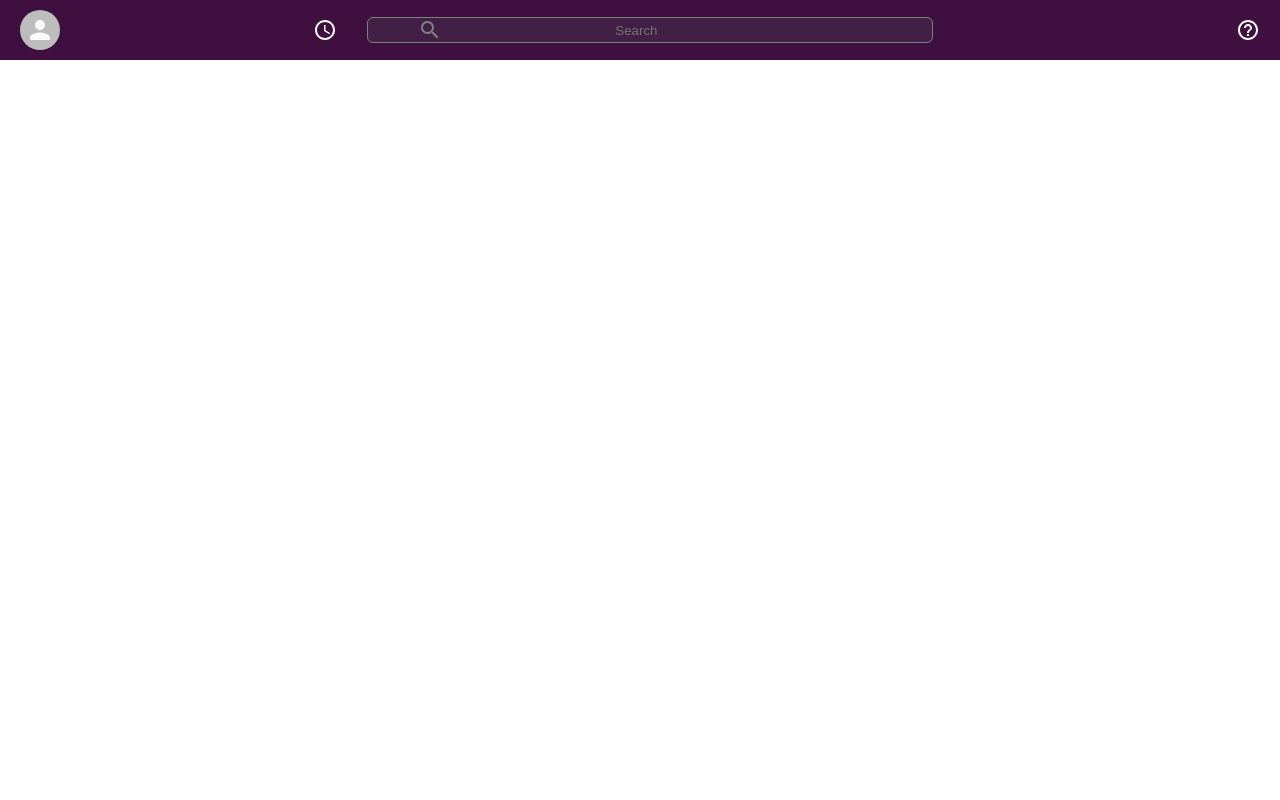
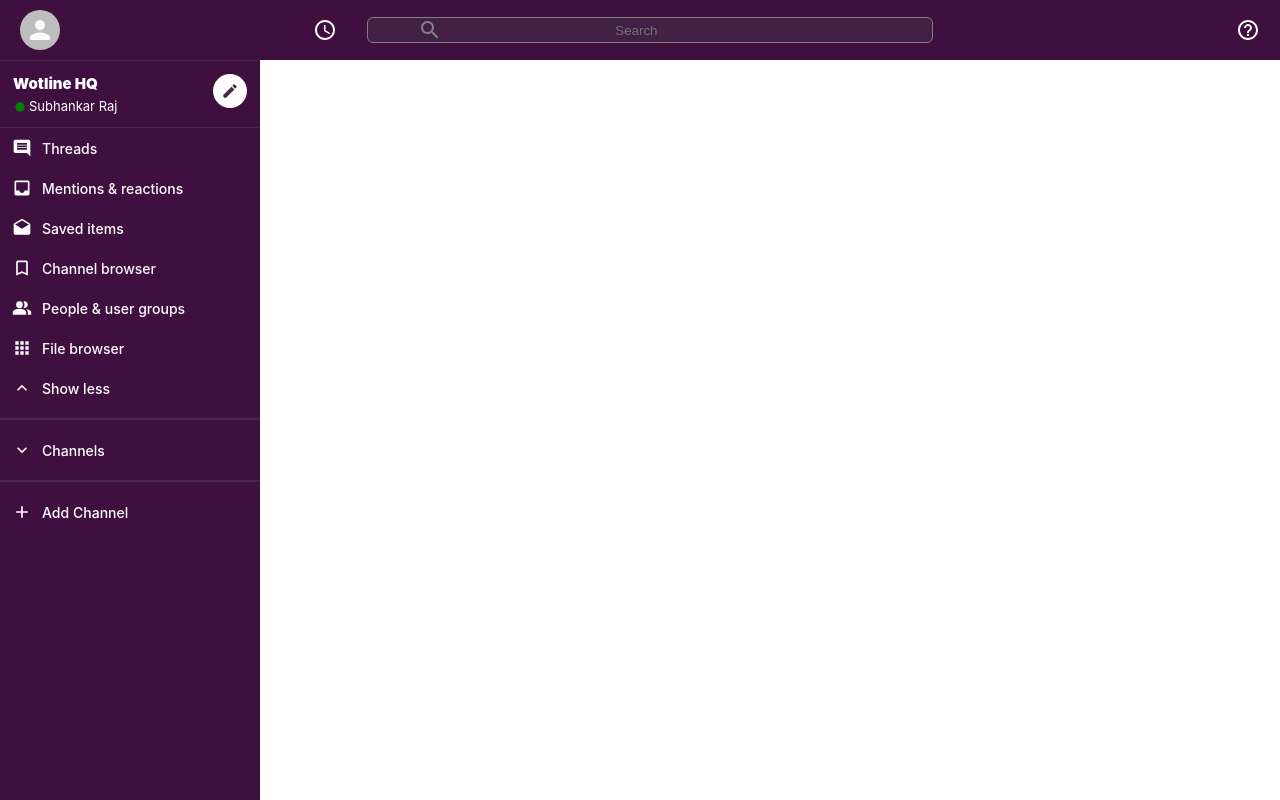
Before and after one commit to raj-subhankar/slack-clone2, a React (Create React App) app: page / in a window 1280 px wide. Built offline with nearby package versions, Linux system fonts and the light colour scheme.

Commit message:
Create Sidebar

```diff
--- a/src/App.js
+++ b/src/App.js
@@ -3,17 +3,23 @@
 import { BrowserRouter as Router } from 'react-router-dom';
 import './App.css';
 import Header from './components/Header';
+import styled from "styled-components";
+import Sidebar from './components/Sidebar';
 
 function App() {
   return (
     <div className="app">
       <Router>
         <>
+        <Header/>
+        <AppBody >
+          <Sidebar />
           <Switch>
             <Route path="/" exact>
-              <Header />
+
             </Route>
           </Switch>
+        </AppBody>
         </>
       </Router>
     </div>
@@ -21,3 +27,8 @@
 }
 
 export default App;
+
+const AppBody = styled.div`
+  display: flex;
+  height: 100vh;
+`;
--- /dev/null
+++ b/src/components/Sidebar.js
@@ -0,0 +1,98 @@
+import FiberManualRecordIcon from '@material-ui/icons/FiberManualRecord';
+import React from 'react'
+import styled from 'styled-components';
+import CreateIcon from '@material-ui/icons/Create'
+import SidebarOption from './SidebarOption';
+import InsertCommentIcon from '@material-ui/icons/InsertComment';
+import InboxIcon from "@material-ui/icons/Inbox"
+import DraftsIcon from "@material-ui/icons/Drafts"
+import BookmarkBorderIcon from "@material-ui/icons/BookmarkBorder"
+import PeopleAltIcon from "@material-ui/icons/PeopleAlt"
+import AppsIcon from "@material-ui/icons/Apps"
+import ExpandLessIcon from "@material-ui/icons/ExpandLess"
+import ExpandMoreIcon from "@material-ui/icons/ExpandMore"
+import AddIcon from "@material-ui/icons/Add"
+
+function Sidebar() {
+    return(
+        <SidebarContainer>
+            <SidebarHeader>
+                <SidebarInfo>
+                    <h2>Wotline HQ</h2>
+                    <h3>
+                        <FiberManualRecordIcon />
+                        Subhankar Raj
+                    </h3>
+                </SidebarInfo>
+                <CreateIcon />
+            </SidebarHeader>
+
+            <SidebarOption Icon={InsertCommentIcon} title="Threads" />
+            <SidebarOption Icon={InboxIcon} title="Mentions & reactions" />
+            <SidebarOption Icon={DraftsIcon} title="Saved items" />
+            <SidebarOption Icon={BookmarkBorderIcon} title="Channel browser" />
+            <SidebarOption Icon={PeopleAltIcon} title="People & user groups" />
+            <SidebarOption Icon={AppsIcon} title="File browser" />
+            <SidebarOption Icon={ExpandLessIcon} title="Show less" />
+            <hr />
+            <SidebarOption Icon={ExpandMoreIcon} title="Channels" />
+            <hr />
+            <SidebarOption Icon={AddIcon} addChannelOption title="Add Channel" />
+        </SidebarContainer>
+    )
+}
+
+export default Sidebar
+
+const SidebarContainer = styled.div`
+    color: white;
+    background-color: var(--slack-color);
+    flex: 0.3;
+    border-top: 1px solid #49274b;
+    max-width: 260px;
+    margin-top: 60px;
+
+    > hr {
+        margin-top: 10px;
+        margin-bottom: 10px;
+        border: 1px solid #49274b;
+    }
+`;
+
+const SidebarHeader = styled.div`
+    display: flex;
+    border-bottom: 1px solid #49274b;
+    padding: 13px;
+
+    > .MuiSvgIcon-root {
+        padding: 8px;
+        color: #49274b;
+        font-size: 18px;
+        background-color: white;
+        border-radius: 999px;
+    }
+`;
+
+const SidebarInfo = styled.div`
+    flex: 1;
+
+    > h2 {
+        font-size: 15px;
+        font-weight: 900;
+        margin-bottom: 5px;
+    }
+
+    > h3 {
+        display: flex;
+        font-size: 13px;
+        font-weight: 400;
+        align-items: center;
+    }
+
+    > h3 > .MuiSvgIcon-root {
+        font-size: 14px;
+        margin-top: 1px;
+        margin-right: 2px;
+        color: green;
+    }
+`;
--- /dev/null
+++ b/src/components/SidebarOption.js
@@ -0,0 +1,51 @@
+import React from 'react'
+import styled from 'styled-components'
+
+function SidebarOption({Icon, title, addChannelOption}) {
+
+    const addChannel = () => {};
+
+    const selectChannel = () => {};
+
+    return(
+        <SidebarOptionContainer
+            onClick={addChannelOption ? addChannel : selectChannel}
+        >
+            {Icon && <Icon fontSize="small" style={{ padding: 10 }}/>}
+            {Icon ? (
+                <h3>{title}</h3>
+            ) : (
+                <SidebarOptionChannel>
+                    <span>#</span> {title}
+                </SidebarOptionChannel>
+            )}
+        </SidebarOptionContainer>
+    )
+}
+
+export default SidebarOption
+
+const SidebarOptionContainer = styled.div`
+    display: flex;
+    font-size: 12px;
+    align-items: center;
+    padding-left: 2px;
+    cursor: pointer;
+
+    :hover {
+        opacity: 0.9;
+        background-color: #340e36;
+    }
+
+    > h3 {
+        font-weight: 500;
+    }
+
+    > h3 > span {
+        padding: 15px;
+    }
+`;
+
+const SidebarOptionChannel = styled.div`
+
+`;
```
Also changed, not shown: src/components/Header.css (deleted).
